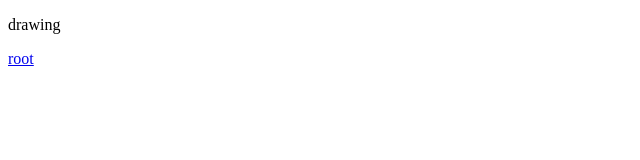
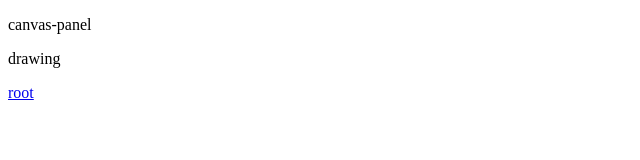
Before and after one commit to den8383/drawing, a Next.js app in the folder front/app/: page /posts/drawing in a window 1280 px wide. Shown: the top 160 px of the page, without its empty margins (0-640 px from the left). Built offline with nearby package versions, Linux system fonts and the light colour scheme.

Commit message:
[add] CanvasPanel component

```diff
--- /dev/null
+++ b/front/app/components/CanvasPanel.tsx
@@ -0,0 +1,11 @@
+import React from "react"
+
+const CanvasPanel = () =>{
+  return (
+      <div>
+      <p>canvas-panel</p>
+      </div>
+      )
+}
+
+export default CanvasPanel
--- a/front/app/pages/posts/drawing.tsx
+++ b/front/app/pages/posts/drawing.tsx
@@ -1,7 +1,9 @@
 import Link from 'next/link'
+import CanvasPanel from '../../components/CanvasPanel'
 
 export const Drawing = (): JSX.Element => (
     <div>
+    <CanvasPanel></CanvasPanel>
     <p>drawing</p>
     <Link href='/'>root</Link>
     </div>
```
